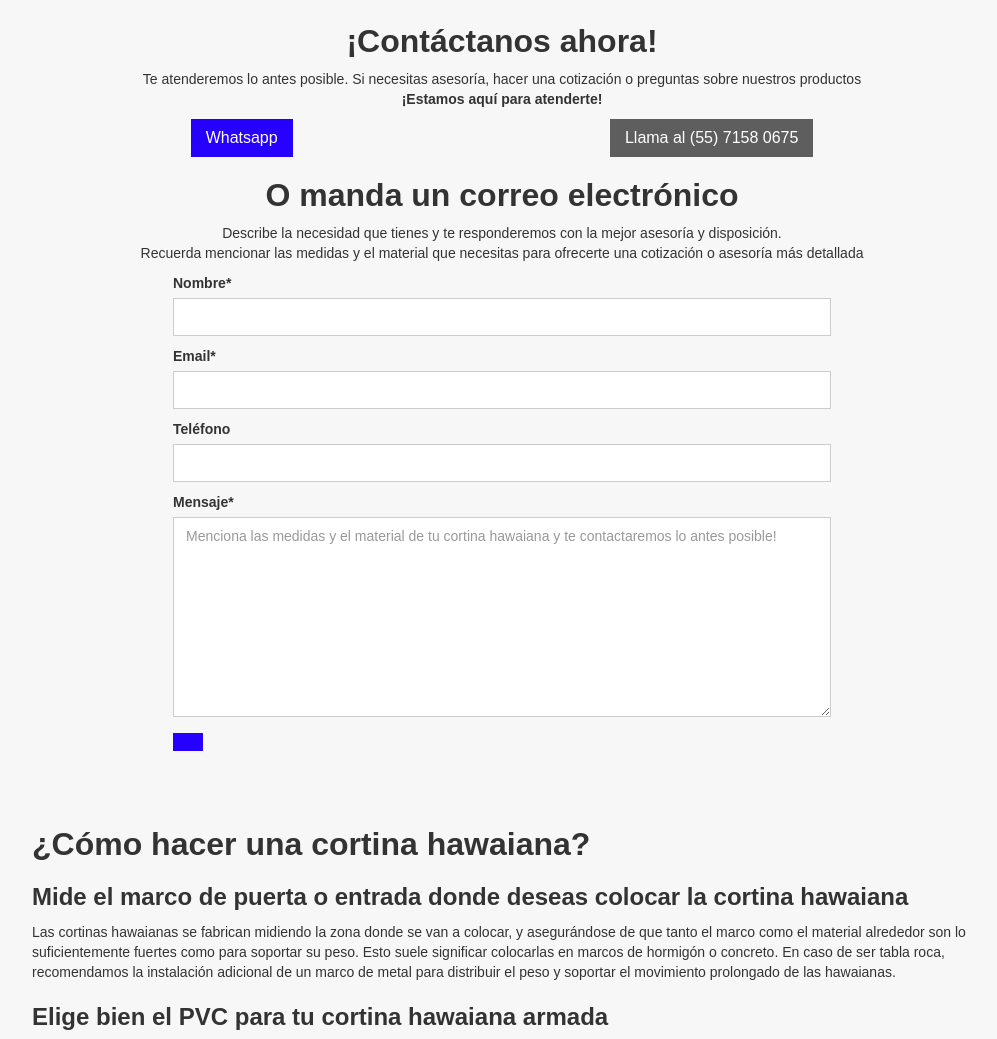
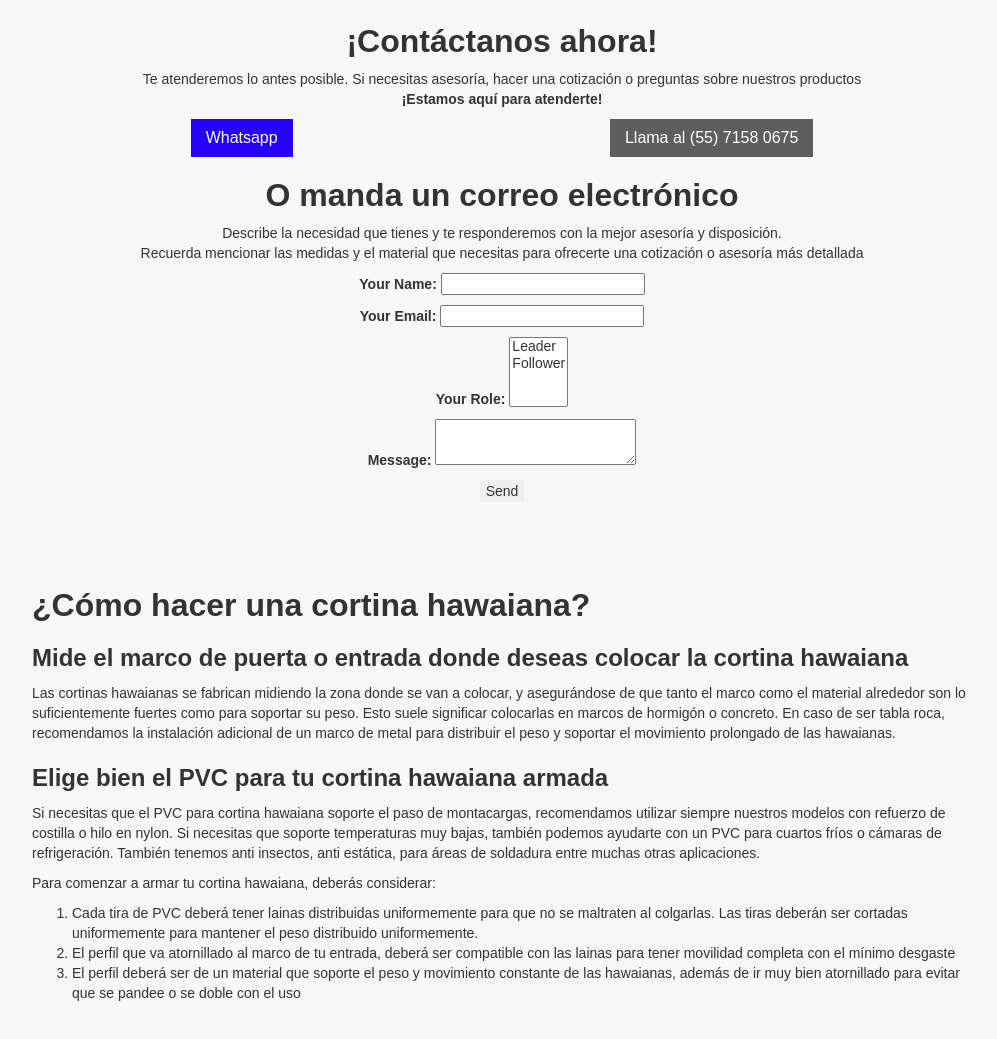
Before and after one commit to agtz92/rollospvc_, a plain HTML site: page index.html in a window 1280 px wide. Shown: the part 1496-2535 px from the top of the page, without its empty margins (138-1135 px from the left). Drawn offline with nearby package versions, Linux system fonts and the light colour scheme; no server answers; a script that the page names is missing.

Commit message:
Update index.html

```diff
--- a/index.html
+++ b/index.html
@@ -152,7 +152,26 @@
       <h2>O manda un correo electrónico</h2>
       <p>Describe la necesidad que tienes y te responderemos con la mejor asesoría y disposición.<br>Recuerda mencionar las medidas y el material que necesitas para ofrecerte una cotización o asesoría más detallada<strong></strong></p>
       <div class="form-block w-form">
-        <form  name="forma11" method="POST" data-netlify="true" class="form"><label for="name">Nombre*</label><input type="text" class="w-input" maxlength="256" name="name" data-name="Name" placeholder="" id="name" required=""><label for="email-3">Email* </label><input type="email" class="w-input" maxlength="256" name="email" data-name="Email" placeholder="" id="email" required=""><label for="Telefono-3">Teléfono</label><input type="tel" class="w-input" maxlength="256" name="Telefono" data-name="Telefono" placeholder="" id="Telefono-2"><label for="Telefono-2">Mensaje*</label><textarea placeholder="Menciona las medidas y el material de tu cortina hawaiana y te contactaremos lo antes posible!" maxlength="5000" id="Mensaje-2" name="Mensaje" data-name="Mensaje" required="" class="textarea w-input"></textarea><button type="submit" value="Enviar" data-wait="Por favor espera..." class="button w-button"></form>
+        <form name="contact" method="POST" data-netlify="true">
+  <p>
+    <label>Your Name: <input type="text" name="name" /></label>
+  </p>
+  <p>
+    <label>Your Email: <input type="email" name="email" /></label>
+  </p>
+  <p>
+    <label>Your Role: <select name="role[]" multiple>
+      <option value="leader">Leader</option>
+      <option value="follower">Follower</option>
+    </select></label>
+  </p>
+  <p>
+    <label>Message: <textarea name="message"></textarea></label>
+  </p>
+  <p>
+    <button type="submit">Send</button>
+  </p>
+</form>
         <div class="w-form-done">
           <div>Thank you! Your submission has been received!</div>
         </div>
```
